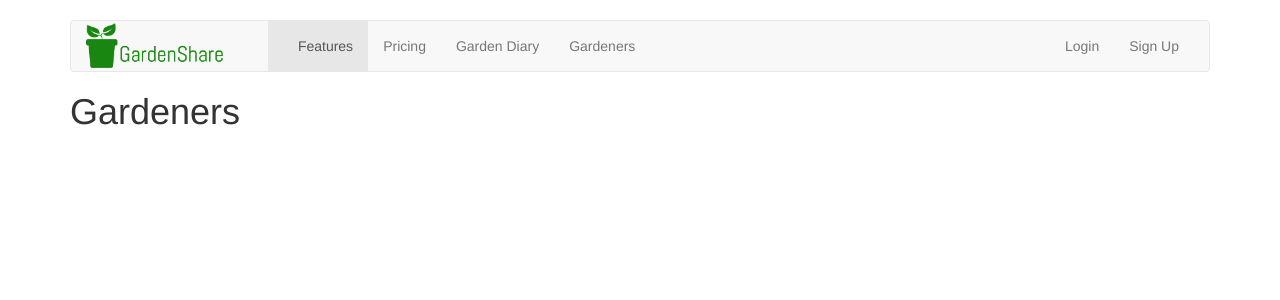
After one commit to timpandrews/lunchbox, a Django app: page /gardeners/ in a window 1280 px wide. The commit adds this page. Shown: the top 300 px of the page. Run offline with Django 3.2, Linux system fonts and the light colour scheme; some libraries are stand-ins or nearby versions.

Commit message:
garderners page

```diff
--- a/gardenDiary/urls.py
+++ b/gardenDiary/urls.py
@@ -1,5 +1,5 @@
 from django.conf.urls import url
-from gardenDiary.views import (home, gardenDiary)
+from gardenDiary.views import (gardenDiary, gardeners)
 
 urlpatterns = [
     url(r'^$', gardenDiary, name="gardenDiary"),
--- a/gardenDiary/views.py
+++ b/gardenDiary/views.py
@@ -1,4 +1,3 @@
-from django.http import HttpResponse
 from django.shortcuts import render
 
 def home(request):
@@ -14,3 +13,10 @@ def gardenDiary(request):
         "title": "Garden Diary",
     }
     return render(request, "gardenDiary.html", context)
+
+def gardeners(request):
+
+    context = {
+        "title": "Gardeners",
+    }
+    return render(request, "gardeners.html", context)
--- a/lunchbox/urls.py
+++ b/lunchbox/urls.py
@@ -2,12 +2,13 @@ from django.conf import settings
 from django.conf.urls import include, url
 from django.conf.urls.static import static
 from django.contrib import admin
-from gardenDiary.views import home
+from gardenDiary.views import home, gardeners
 
 urlpatterns = [
     url(r'^admin/', admin.site.urls),
     url(r'^$', home, name="home"),
     url(r'^gardenDiary/', include("gardenDiary.urls")),
+    url(r'^gardeners/', gardeners, name="garderners")
 ]
 
 if settings.DEBUG:
--- a/templates/_navbar.html
+++ b/templates/_navbar.html
@@ -16,7 +16,7 @@
                 <li class="active"><a href="/#features">Features</a></li>
                 <li><a href="/#pricing">Pricing</a></li>
                 <li><a href="/gardenDiary">Garden Diary</a></li>
-                <li><a href="">Gardeners</a></li>
+                <li><a href="/gardeners">Gardeners</a></li>
             </ul>
             <ul class="nav navbar-nav navbar-right">
                <!-- { % if session['username'] %}
--- /dev/null
+++ b/templates/gardeners.html
@@ -0,0 +1,8 @@
+{% extends "base.html" %}
+{% load staticfiles%}
+
+{% block content %}
+
+    <h1>{{ title }}</h1>
+
+{% endblock %}
```
